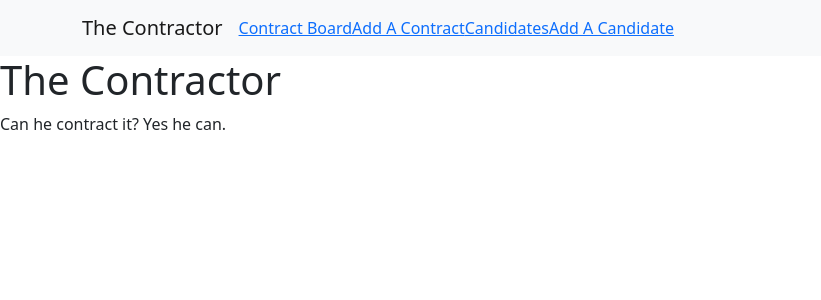
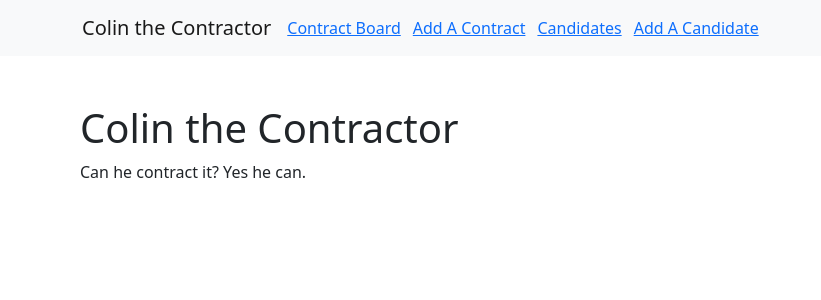
Before and after one commit to FentonPlusPlus/contractor-hackathon, a Next.js app in the folder my-app/: page / in a window 1280 px wide. Shown: the top 300 px of the page, without its empty margins (0-821 px from the left). Built offline with nearby package versions, Linux system fonts and the light colour scheme.

Commit message:
add margin around

```diff
--- a/my-app/components/CandidateTable/candidate-table.js
+++ b/my-app/components/CandidateTable/candidate-table.js
@@ -4,8 +4,9 @@ function CandidateTable({ candidates }) {
 
    return (
     <div>
+    <h1 style={{marginLeft: '5rem'}}>Candidate Board</h1>
     {candidates ?
-        <table>
+        <table style={{marginLeft: '5rem', marginTop: '3rem'}}>
 
             <tr>
               <th>ID</th>
--- a/my-app/components/ContractTable/contract-table.js
+++ b/my-app/components/ContractTable/contract-table.js
@@ -3,7 +3,7 @@ import ContractRow from '../ContractRow/contract-row'
 const ContractTable = ({ contracts, candidates }) => {
 
   return (
-      <table>
+      <table style={{marginLeft: '5rem', marginTop: '3rem'}}>
 
 
           <tr>
--- a/my-app/components/Navbar/navbar.js
+++ b/my-app/components/Navbar/navbar.js
@@ -9,9 +9,9 @@ function NavbarComponent() {
   return (
     <Navbar bg="light" variant="light">
         <Container>
-          <Navbar.Brand href="/">The Contractor</Navbar.Brand>
-          <Nav className="me-auto">
-            <Link href="/board">Contract Board</Link>
+          <Navbar.Brand href="/">Colin the Contractor</Navbar.Brand>
+          <Nav style={{display: 'flex', flexDirection: 'row', gap: '12px'}} className="me-auto">
+            <Link href="/board">Contract Board </Link>
             <Link href="/add-contract">Add A Contract</Link>
             <Link href="/candidates">Candidates</Link>
             <Link href="/add-candidate">Add A Candidate</Link>
--- a/my-app/pages/board.js
+++ b/my-app/pages/board.js
@@ -35,7 +35,7 @@ function board(props) {
     return (
         <div>
         <Navbar></Navbar>
-        <h1>Contract Board</h1>
+        <h1 style={{marginLeft: '5rem'}}>Contract Board</h1>
         <ContractTable contracts={contracts} candidates={newCandidates}></ContractTable>
         </div>
     )
--- a/my-app/pages/index.js
+++ b/my-app/pages/index.js
@@ -10,15 +10,15 @@ export default function Home() {
   return (
     <>
       <Head>
-        <title>The Contractor</title>
+        <title>Colin the Contractor</title>
         <meta name="description" content="Generated by create next app" />
         <meta name="viewport" content="width=device-width, initial-scale=1" />
         <link rel="icon" href="/favicon.ico" />
       </Head>
       <Navbar />
       <main className={styles.main}>
-       <h1>The Contractor</h1>
-       <p>Can he contract it? Yes he can.</p>
+       <h1 style={{marginLeft: '5rem', marginTop: '3rem'}}>Colin the Contractor</h1>
+       <p style={{marginLeft: '5rem'}}>Can he contract it? Yes he can.</p>
       </main>
     </>
   )
```
